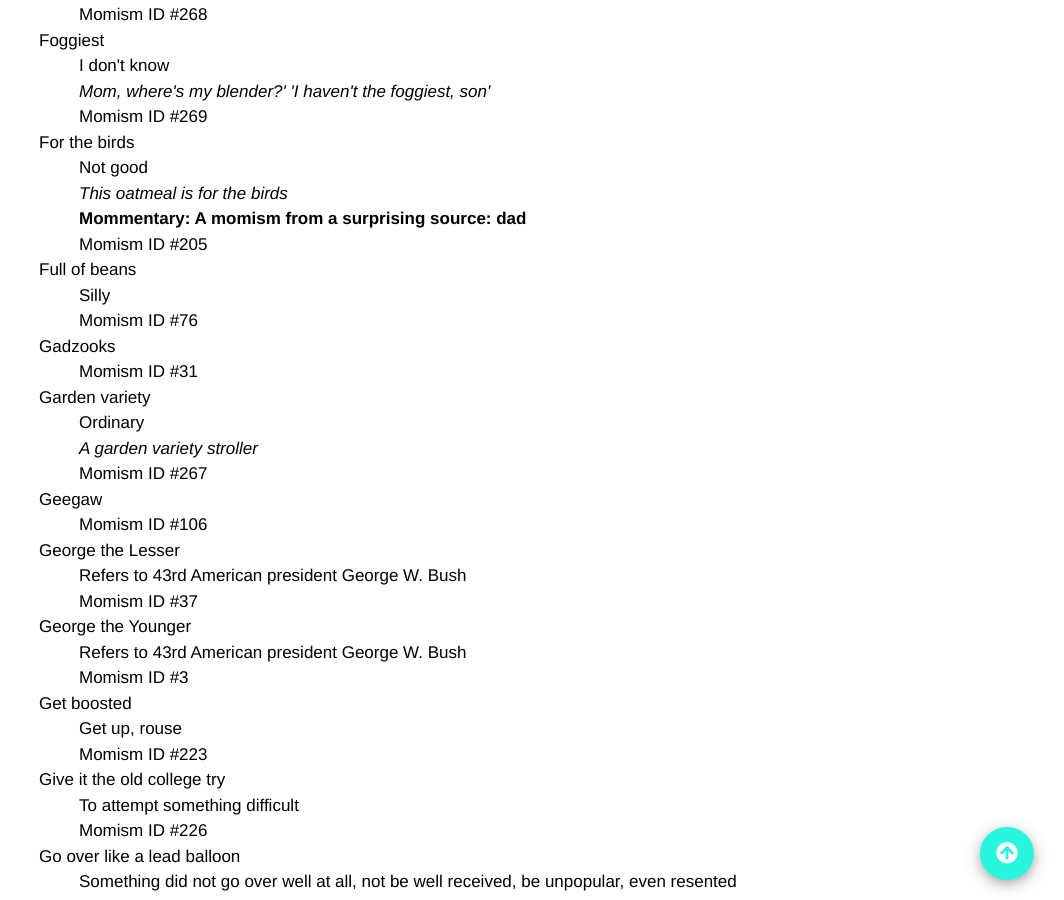
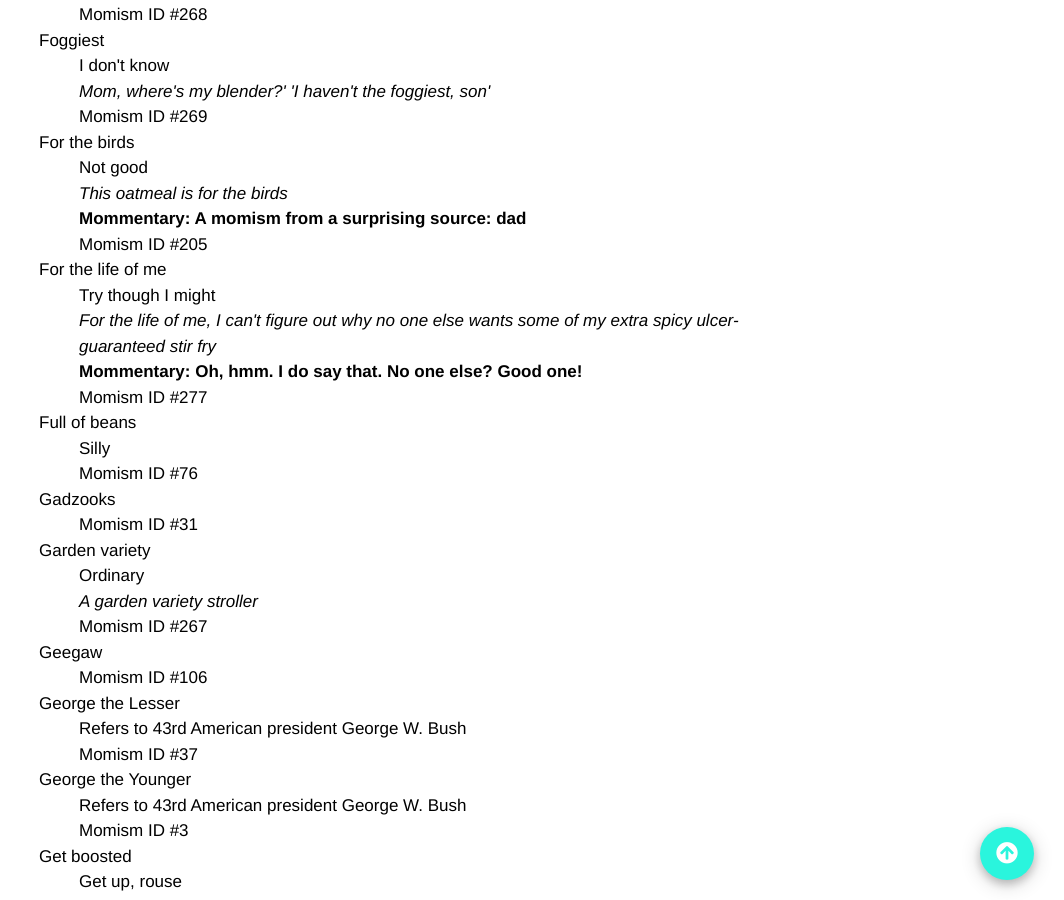
Before and after one commit to summerhays/new_momisms, a Jekyll site: the page built from _pages/old_list.md, in a window 1280 px wide and 900 px high, scrolled down 7029 px. Shown: the whole window, without its empty margins (216-1280 px from the left). Built offline with Jekyll 4.4.1, drawn with Linux system fonts in a browser that asks for light colours; some web fonts are replaced; comment, search, counter and statistics services are not loaded; some of the changed text lies outside the part shown.

Commit message:
momism update

```diff
--- a/_data/momisms.yaml
+++ b/_data/momisms.yaml
@@ -286,6 +286,11 @@
   example: "This oatmeal is for the birds"
   mommentary: "A momism from a surprising source: dad"
   order: 205
+- momism: "For the life of me"
+  definition: "Try though I might"
+  example: "For the life of me, I can't figure out why no one else wants some of my extra spicy ulcer-guaranteed stir fry"
+  mommentary: "Oh, hmm. I do say that. No one else? Good one!"
+  order: 277
 - momism: "Full of beans"
   definition: "Silly"
   order: 76
@@ -592,6 +597,8 @@
   definition: "Waist"
   order: 207
 - momism: "Month of Sundays"
+  definition: "A long time (literally, a month of Sundays would be 30 weeks)"
+  example: "I haven't seen a cassette player in a month of Sundays"
   order: 121
 - momism: "More power to you, (son!)"
   definition: "The usual definition is that one approves of what someone is doing and hopes it will be successful. However, in mom's case, there is also a skepticism that the scheme will be successful"
@@ -741,6 +748,11 @@
 - momism: "Sanford Sharpie"
   definition: "A permanent marker"
   order: 87
+- momism: "Scads"
+  definition: "many, lots, an abundance of"
+  example: "There are scads of people in the grocery store today--what is this, the day before Thanksgiving?"
+  mommentary: "Other people don't say 'scads'? Yet another Momism surprises the Mom. <3"
+  order: 278
 - momism: "Scarcer than hen's teeth"
   definition: "Extremely rare, nonexistent"
   order: 89
@@ -951,6 +963,7 @@
   order: 232
 - momism: "Yes, cat. no, cat. maybe, cat"
   definition: "Expression of sarcastic subordination to the cat"
+  mommentary: "I think that one evolved during life with Milo, who I also referred to as 'the Mouthy One,' since she was always giving me an earful. Momism?"
   order: 154
 - momism: "You have such a good [body part] for [task]"
   definition: "Mother's preferred momism for describing an extraordinary skill"
```
